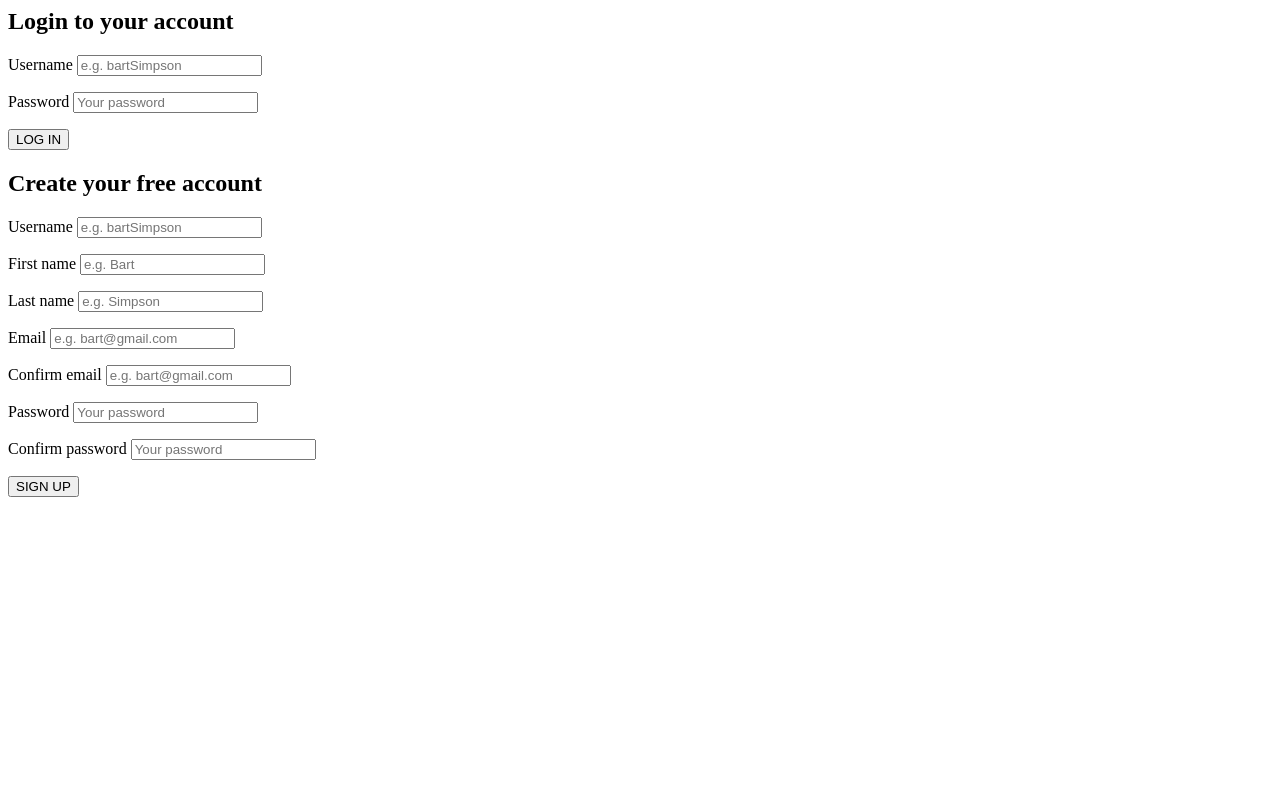
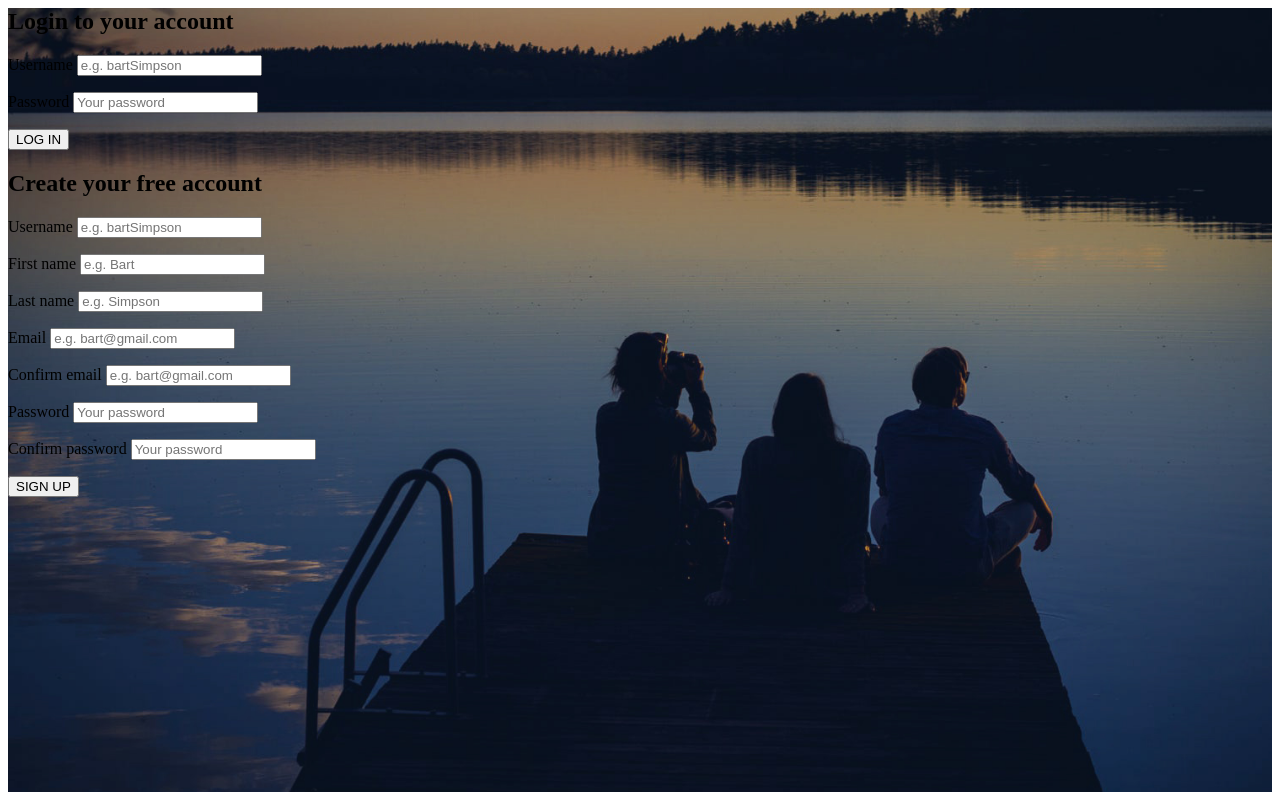
Before and after one commit to scratchyes/MusicWebApp, a PHP site: page /register.php in a window 1280 px wide. Run offline with PHP 8.4, Linux system fonts and the light colour scheme.

Commit message:
Background Image Added

```diff
--- /dev/null
+++ b/assets/css/register.css
@@ -0,0 +1,11 @@
+#background{
+
+    background-color: #000;
+    background-image: url(../images/bg.jpg);
+    background-position: center;
+    background-size: cover;
+    height: 100%;
+    width: 100%;
+    display: table;
+
+}
--- a/register.php
+++ b/register.php
@@ -32,6 +32,8 @@ include("includes/classes/Constants.php");
 <html>
 <head>
 	<title>Welcome to Slotify!</title>
+    <link rel="stylesheet" type="text/css" href="assets/css/register.css">
+
 </head>
 <body>
 
@@ -39,7 +41,7 @@ include("includes/classes/Constants.php");
 
                 <!--    LOGIN FORM  -->
 
-
+    <div id="background">
 
 
                 <div id="inputContainer">
@@ -133,5 +135,8 @@ include("includes/classes/Constants.php");
 
                 </div>
 
+
+        </div>
+
 </body>
 </html>
```
Also changed, not shown: assets/images/bg.jpg (added). Lines whose indentation alone changed are shown as unchanged.
